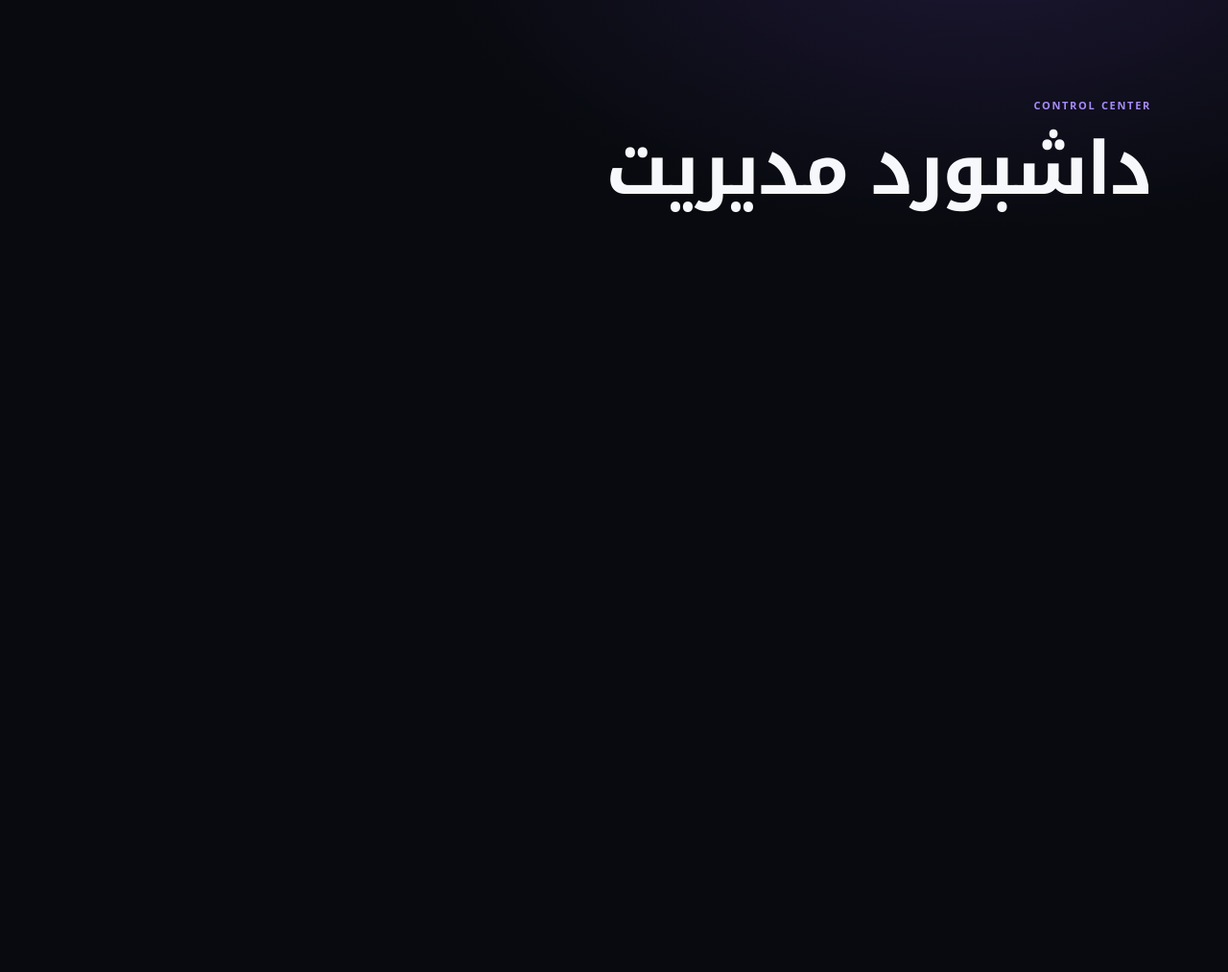
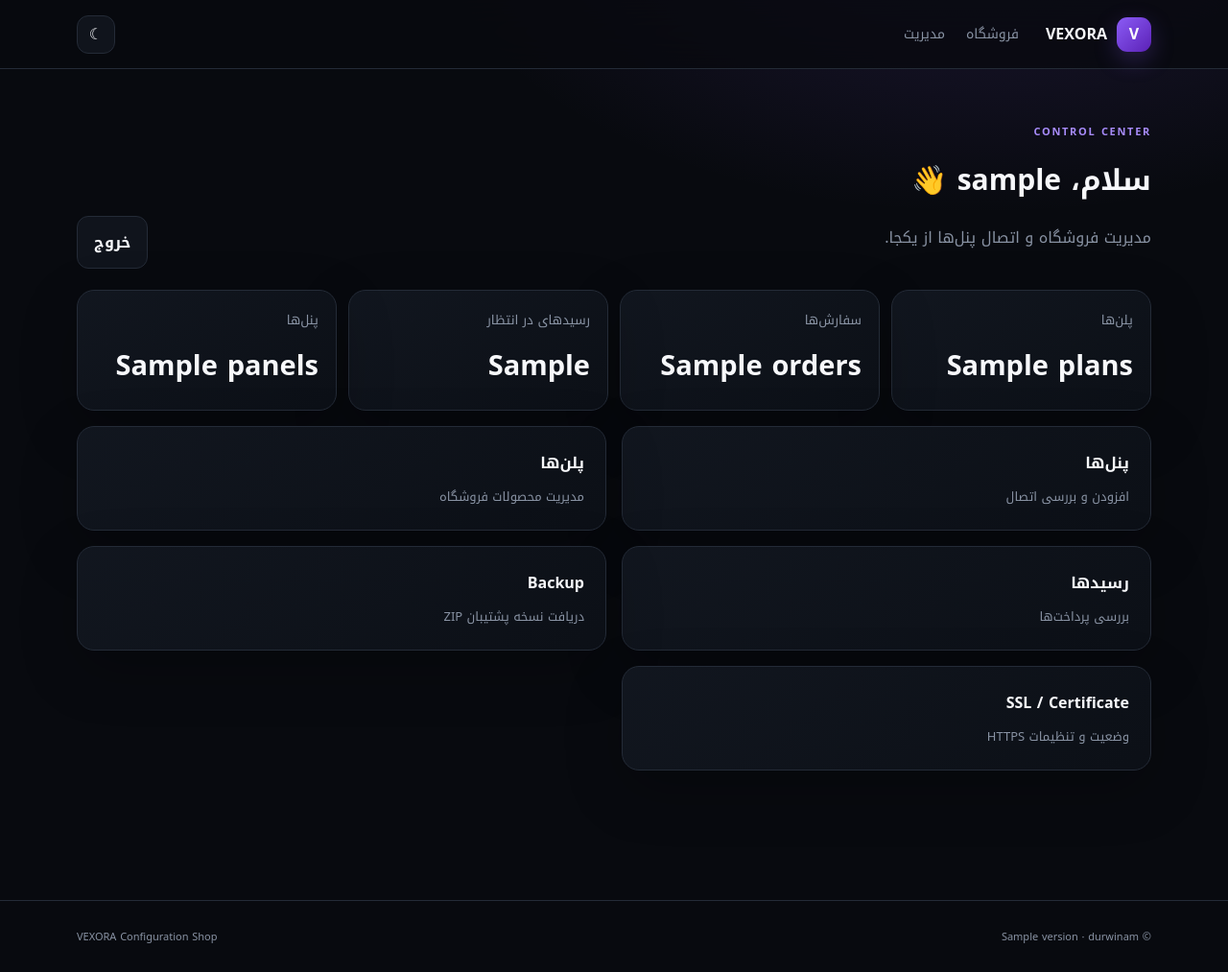
Before and after one commit to durwinam/VEXORA, a Python web app: template app/templates/admin.html in a window 1280 px wide. Shown: the whole page at 96% size. Before the commit the page ends 221 px from the top, so only its background shows below. Run offline with Jinja, Linux system fonts and the light colour scheme; the template is opened without the code that fills it: most values are stand-ins (such as "Sample title", 1, 10 or a date in 2020).

Commit message:
Add files via upload

```diff
--- a/app/templates/admin.html
+++ b/app/templates/admin.html
@@ -1 +1,3 @@
-{% extends "base.html" %}{% block title %}مدیریت VEXORA{% endblock %}{% block content %}<main class="container"><section class="hero"><div class="eyebrow">CONTROL CENTER</div><h1>داشبورد مدیریت</h1></section></main>{% endblock %}
+{% extends 'base.html' %}
+{% block title %}داشبورد | VEXORA{% endblock %}
+{% block content %}<main class="container dashboard"><div class="page-head"><div><span class="eyebrow">CONTROL CENTER</span><h1>سلام، {{ admin_user.username }} 👋</h1><p>مدیریت فروشگاه و اتصال پنل‌ها از یکجا.</p></div><form method="post" action="{{ settings.path('admin/logout') }}"><button class="btn">خروج</button></form></div><div class="stats"><div class="stat"><small>پلن‌ها</small><b>{{ stats.plans }}</b></div><div class="stat"><small>سفارش‌ها</small><b>{{ stats.orders }}</b></div><div class="stat"><small>رسیدهای در انتظار</small><b>{{ stats.pending_receipts }}</b></div><div class="stat"><small>پنل‌ها</small><b>{{ stats.panels }}</b></div></div><div class="admin-links"><a class="card action" href="{{ settings.path('admin/panels') }}"><b>پنل‌ها</b><span>افزودن و بررسی اتصال</span></a><a class="card action" href="{{ settings.path('admin/plans') }}"><b>پلن‌ها</b><span>مدیریت محصولات فروشگاه</span></a><a class="card action" href="{{ settings.path('admin/receipts') }}"><b>رسیدها</b><span>بررسی پرداخت‌ها</span></a><a class="card action" href="{{ settings.path('admin/backup') }}"><b>Backup</b><span>دریافت نسخه پشتیبان ZIP</span></a><a class="card action" href="{{ settings.path('admin/certificates') }}"><b>SSL / Certificate</b><span>وضعیت و تنظیمات HTTPS</span></a></div></main>{% endblock %}
--- a/app/templates/base.html
+++ b/app/templates/base.html
@@ -1 +1,23 @@
-<!doctype html><html lang="fa" dir="rtl"><head><meta charset="utf-8"><meta name="viewport" content="width=device-width,initial-scale=1"><title>{% block title %}VEXORA{% endblock %}</title><link rel="stylesheet" href="{{ base_path }}static/css/app.css"></head><body>{% block content %}{% endblock %}<script src="{{ base_path }}static/js/app.js"></script></body></html>
+<!doctype html>
+<html lang="fa" dir="rtl">
+<head>
+  <meta charset="utf-8">
+  <meta name="viewport" content="width=device-width,initial-scale=1">
+  <meta name="theme-color" content="#090b11">
+  <title>{% block title %}VEXORA{% endblock %}</title>
+  <link rel="stylesheet" href="/static/css/app.css">
+</head>
+<body>
+<header class="topbar">
+  <div class="container nav">
+    <a class="brand" href="{{ settings.shop_path }}"><span class="brand-icon">V</span><span>VEXORA</span></a>
+    <nav><a href="{{ settings.shop_path }}">فروشگاه</a><a href="{{ settings.admin_path }}">مدیریت</a></nav>
+    <button class="icon-btn" data-theme-toggle aria-label="تغییر پوسته">☾</button>
+  </div>
+</header>
+{% block content %}{% endblock %}
+<footer><div class="container footer-row"><span>© {{ settings.version }} · durwinam</span><span>VEXORA Configuration Shop</span></div></footer>
+<script src="/static/js/app.js"></script>
+{% block scripts %}{% endblock %}
+</body>
+</html>
--- a/app/templates/certificates.html
+++ b/app/templates/certificates.html
@@ -1 +1 @@
-{% extends "base.html" %}{% block title %}SSL / TLS{% endblock %}{% block content %}<main class="container"><section class="hero"><div class="eyebrow">SSL / TLS</div><h1>گواهی امنیتی</h1><p>HTTPS و مسیر عمومی VEXORA.</p></section></main>{% endblock %}
+{% extends 'base.html' %}{% block title %}SSL | VEXORA{% endblock %}{% block content %}<main class="container dashboard"><div class="page-head"><div><span class="eyebrow">SSL / TLS</span><h1>گواهی امنیتی</h1><p>گواهی توسط Installer و ACME مدیریت می‌شود.</p></div></div><div class="grid-2"><div class="card"><span class="recommended">پیشنهادی</span><h3>Domain + HTTPS</h3><p class="muted">دامنه را به IP سرور متصل کنید و Installer را با گزینه Domain اجرا کنید.</p><code>https://domain.example/</code></div><div class="card"><h3>IP + HTTPS</h3><p class="muted">در صورت پشتیبانی CA/Certbot از IP Certificate قابل استفاده است.</p><code>https://SERVER-IP/</code></div></div><div class="card info-grid"><div><small>Backend</small><b>127.0.0.1:6000</b></div><div><small>HTTPS</small><b>443</b></div><div><small>Fallback</small><b>8080</b></div><div><small>Config</small><b>/etc/vexora/.env</b></div></div></main>{% endblock %}
--- /dev/null
+++ b/app/templates/login.html
@@ -0,0 +1,3 @@
+{% extends 'base.html' %}
+{% block title %}ورود مدیریت | VEXORA{% endblock %}
+{% block content %}<main class="container narrow auth"><div class="auth-card card"><div class="brand-big"><span class="brand-icon">V</span><b>VEXORA</b></div><h1>ورود مدیریت</h1>{% if request.query_params.get('error') %}<div class="alert">نام کاربری یا رمز عبور نادرست است.</div>{% endif %}<form class="form" method="post" action="{{ settings.path('admin/login') }}"><label>نام کاربری<input name="username" autocomplete="username" required></label><label>رمز عبور<input type="password" name="password" autocomplete="current-password" required></label><button class="btn primary full">ورود امن</button></form></div></main>{% endblock %}
--- /dev/null
+++ b/app/templates/panels.html
@@ -0,0 +1 @@
+{% extends 'base.html' %}{% block title %}پنل‌ها | VEXORA{% endblock %}{% block content %}<main class="container dashboard"><div class="page-head"><div><span class="eyebrow">PANELS</span><h1>اتصال پنل‌ها</h1></div><a class="btn" href="{{ settings.admin_path }}">داشبورد</a></div><div class="grid-2"><form class="card form" method="post"><h3>افزودن پنل</h3><label>نام<input name="name" required></label><label>نوع<select name="kind"><option>generic</option><option>pasarguard</option><option>3x-ui</option><option>marzban</option></select></label><label>آدرس API<input name="base_url" placeholder="https://panel.example.com" required></label><label>Username<input name="username"></label><label>Password<input type="password" name="password"></label><label class="check"><input type="checkbox" name="verify_tls" checked> بررسی TLS</label><button class="btn primary full">ذخیره پنل</button></form><div class="card"><h3>پنل‌های ثبت‌شده</h3>{% for p in panels %}<div class="list-row"><div><b>{{ p.name }}</b><small>{{ p.kind }} · {{ p.base_url }}</small></div><span class="status-dot"></span></div>{% else %}<p class="muted">هنوز پنلی ثبت نشده است.</p>{% endfor %}</div></div></main>{% endblock %}
--- /dev/null
+++ b/app/templates/plans.html
@@ -0,0 +1 @@
+{% extends 'base.html' %}{% block title %}پلن‌ها | VEXORA{% endblock %}{% block content %}<main class="container dashboard"><div class="page-head"><div><span class="eyebrow">PRODUCTS</span><h1>مدیریت پلن‌ها</h1></div></div><div class="grid-2"><form class="card form" method="post"><h3>پلن جدید</h3><label>نام پلن<input name="name" required></label><label>پنل<select name="panel_id" required>{% for p in panels %}<option value="{{ p.id }}">{{ p.name }}</option>{% endfor %}</select></label><label>قیمت<input type="number" name="price" min="0" required></label><label>حجم GB<input type="number" step="0.1" name="volume_gb" min="0" required></label><label>روز<input type="number" name="days" min="1" value="30" required></label><button class="btn primary full">ایجاد پلن</button></form><div class="card"><h3>لیست پلن‌ها</h3>{% for p in plans %}<div class="list-row"><div><b>{{ p.name }}</b><small>{{ p.panel_name }} · {{ p.volume_gb }}GB · {{ p.days }} روز</small></div><strong>{{ '{:,.0f}'.format(p.price) }}</strong></div>{% else %}<p class="muted">هنوز پلنی ساخته نشده.</p>{% endfor %}</div></div></main>{% endblock %}
--- /dev/null
+++ b/app/templates/receipts.html
@@ -0,0 +1 @@
+{% extends 'base.html' %}{% block title %}رسیدها | VEXORA{% endblock %}{% block content %}<main class="container dashboard"><div class="page-head"><div><span class="eyebrow">PAYMENTS</span><h1>رسیدها</h1></div></div><div class="card table-wrap"><table><thead><tr><th>#</th><th>مشتری</th><th>پلن</th><th>مبلغ</th><th>وضعیت</th><th></th></tr></thead><tbody>{% for r in receipts %}<tr><td>{{ r.id }}</td><td>{{ r.customer_name }}</td><td>{{ r.plan_name }}</td><td>{{ '{:,.0f}'.format(r.amount) }}</td><td><span class="badge">{{ r.status }}</span></td><td>{% if r.status == 'pending' %}<form method="post" action="{{ settings.path('admin/receipts/' ~ r.id ~ '/approve') }}"><button class="btn small">تأیید</button></form>{% endif %}</td></tr>{% else %}<tr><td colspan="6" class="muted">رسیدی وجود ندارد.</td></tr>{% endfor %}</tbody></table></div></main>{% endblock %}
--- /dev/null
+++ b/app/templates/success.html
@@ -0,0 +1 @@
+{% extends 'base.html' %}{% block title %}موفق | VEXORA{% endblock %}{% block content %}<main class="container narrow dashboard"><div class="card empty"><div class="empty-icon">✓</div><h1>{{ title }}</h1><p>{{ message }}</p><a class="btn primary" href="{{ settings.shop_path }}">بازگشت به فروشگاه</a></div></main>{% endblock %}
```
Also changed, not shown: app/templates/purchase.html (added, +9 -0 lines), app/templates/receipt.html (added, +12 -0 lines), app/templates/shop.html (+28 -1 lines).
